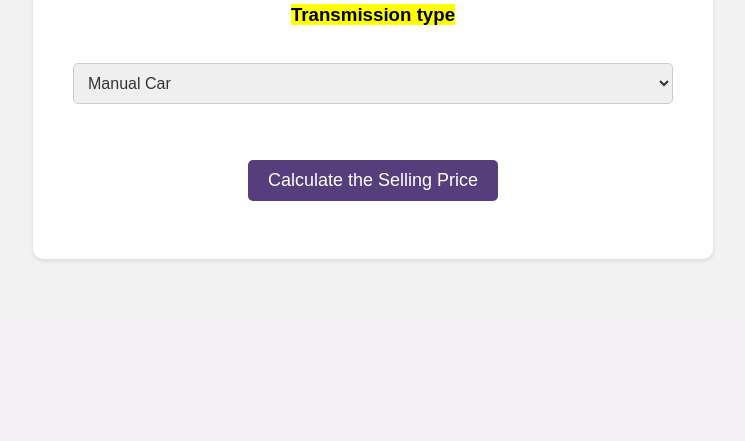
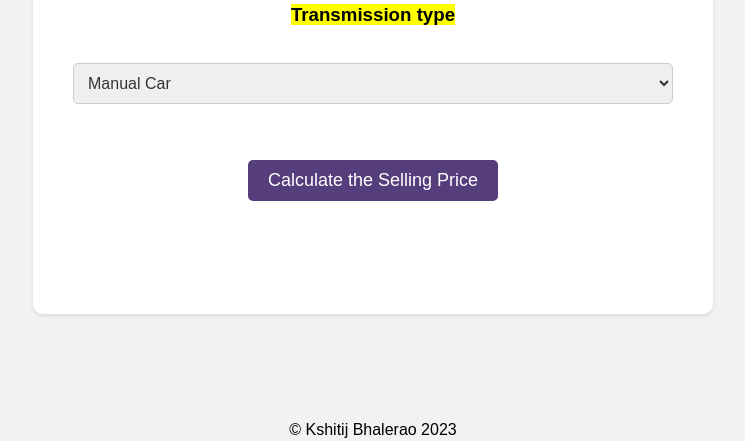
Before and after one commit to kshitij2105/CAR_PRICE_PRED, a Python web app: template templates/index.html in a window 1280 px wide. Shown: the part 1053-1494 px from the top of the page, without its empty margins (267-1012 px from the left). Before the commit the page ends 1315 px from the top, so only its background shows below. Run offline with Jinja, Linux system fonts and the light colour scheme; the template is opened without the code that fills it, so the values that code supplies are empty.

Commit message:
Update index.html

```diff
--- a/templates/index.html
+++ b/templates/index.html
@@ -47,13 +47,6 @@
             <br><br><button id="sub" type="submit ">Calculate the Selling Price</button>
             <br>
 
-
-
-
-        </form>
-
-
-
          <div style="text-align: center;">
           <br><br><h3><mark>{{ prediction_text }}</mark></h3>
         </div>
@@ -61,6 +54,17 @@
     </div>
 
 
+        </form>
+
+
+
+
+
+  <footer>
+    <div class="footer">
+      &#169; Kshitij Bhalerao 2023
+  </div>
+  </footer>
 
 
 
@@ -160,6 +164,21 @@
           margin: 20px 0 0;
         }
 
+        .footer {
+      align-items: center;
+      justify-content: center;
+
+      margin-top: auto;
+
+        color: #000000;
+        text-align: center;
+        height: 20px;
+        width: 100%;
+        position: relative;
+        bottom: -107px;
+    }
+
+
         /* Responsive styles */
         @media (max-width: 768px) {
           header {
```
